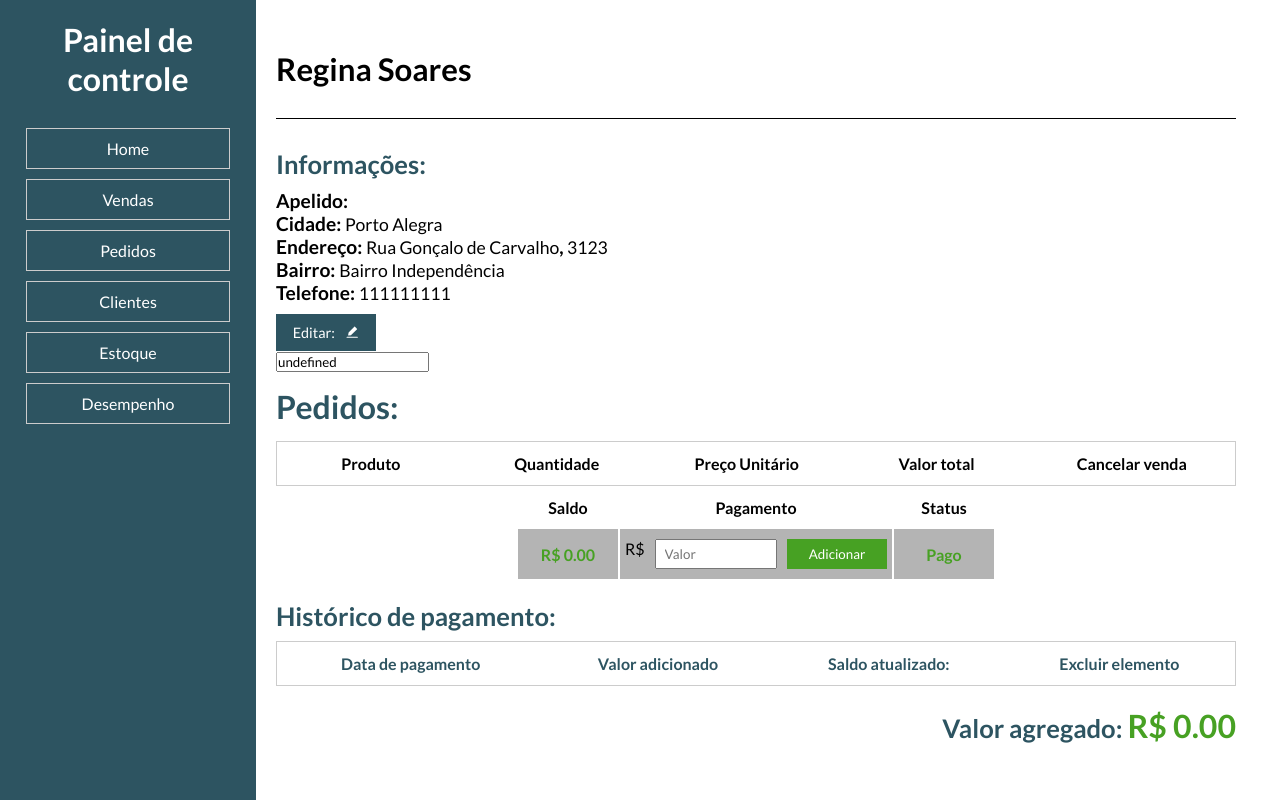
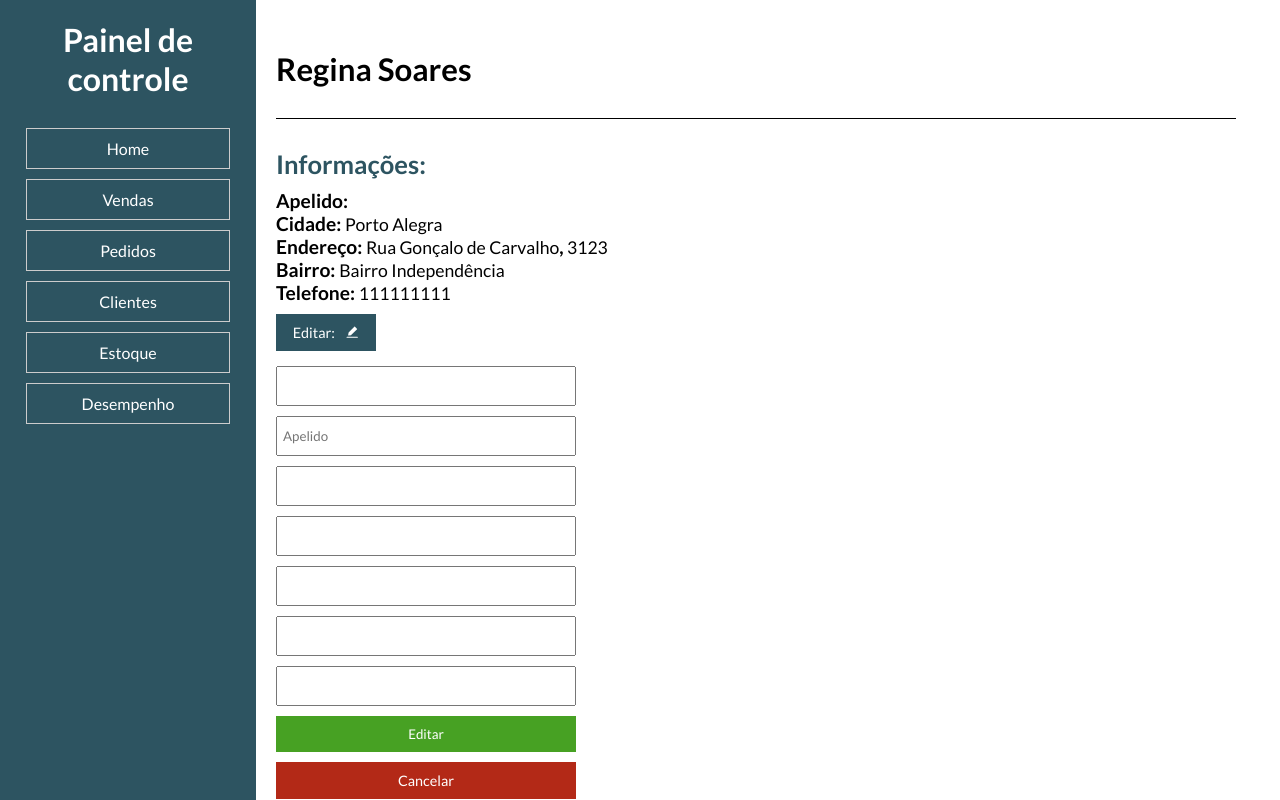
Before and after one commit to heitor2002/gerenciador-de-vendas, a React (Vite) app: page /clientes/1 in a window 1280 px wide. Shown: the top 800 px of the page. Built offline with nearby package versions, Linux system fonts and the light colour scheme; data requests are answered from the project's data file.

Commit message:
refactor: mudançar de componente.

```diff
--- a/src/components/clientsPage/InformationClient.jsx
+++ b/src/components/clientsPage/InformationClient.jsx
@@ -1,18 +1,4 @@
-import { useState } from "react";
-import { AiFillEdit } from "react-icons/ai";
-
 const InformationClient = (props) => {
-  const handleEditProfile = (e) => {
-    e.preventDefault()
-  }
-
-  const [clientName, setClientName] = useState(`${props.name}`);
-  const [clientNickname, setClientNickname] = useState(`${props.nickname}`);
-  const [clientCity, setClientCity] = useState(`${props.city}`);
-  const [clientAddress, setClientAddress] = useState(`${props.address}`);
-  const [clientDistrict, setClientDistrict] = useState(`${props.district}`);
-  const [clientNumberAddress, setClientNumberAddress] = useState(`${props.addressNumber}`);
-  const [clientTellNumber, setClientTellNumber] = useState(`${props.phone}`);
   return (
     <>
       <h2>Informações:</h2>
@@ -26,16 +12,12 @@ const InformationClient = (props) => {
         Endereço: <span>{props.address}</span>,
         <span> {props.addressNumber}</span>
       </h3>
-      <h3>Bairro: <span>{props.district}</span></h3>
+      <h3>
+        Bairro: <span>{props.district}</span>
+      </h3>
       <h3>
         Telefone: <span>{props.phone}</span>
       </h3>
-      <button>Editar:<AiFillEdit /></button>
-      <div className="edit-profile">
-        <form onSubmit={handleEditProfile}>
-          <input type="text" value={clientName}/>
-        </form>
-      </div>
     </>
   );
 };
--- a/src/components/clientsPage/PageClient.jsx
+++ b/src/components/clientsPage/PageClient.jsx
@@ -2,7 +2,9 @@ import { useParams } from "react-router-dom";
 import fetchClients from "../../fetchClients";
 import InformationClient from "./InformationClient";
 import { IoMdClose } from "react-icons/io";
+import { AiFillEdit } from "react-icons/ai";
 import PaymentTable from "./PaymentTable";
+import { useState } from "react";
 
 const PageClient = () => {
   const ports = {
@@ -22,6 +24,20 @@ const PageClient = () => {
   const { dataFetchInformations: sold } = fetchClients(
     `http://localhost:${ports.data}/sales`
   );
+
+  //FORMULÁRIO DE EDIÇÃO DE PERFIL
+
+  const handleEditProfile = (e) => {
+    e.preventDefault()
+  }
+
+  const [clientName, setClientName] = useState("");
+  const [clientNickname, setClientNickname] = useState("");
+  const [clientCity, setClientCity] = useState("");
+  const [clientAddress, setClientAddress] = useState("");
+  const [clientDistrict, setClientDistrict] = useState("");
+  const [clientNumberAddress, setClientNumberAddress] = useState();
+  const [clientTellNumber, setClientTellNumber] = useState();
 
   //MANIPULAÇÃO DE DADOS DE DB.JSON
 
@@ -87,15 +103,17 @@ const PageClient = () => {
 
     fetch(`http://localhost:${ports.stock}/stock`, {
       method: "POST",
-      headers: {"Content-Type": "application/json"},
-      body: JSON.stringify(infoProducts)
-    }).then(() => {
-      fetch(`http://localhost:${ports.data}/sales/` + id, {
-        method: "DELETE"
+      headers: { "Content-Type": "application/json" },
+      body: JSON.stringify(infoProducts),
+    })
+      .then(() => {
+        fetch(`http://localhost:${ports.data}/sales/` + id, {
+          method: "DELETE",
+        });
       })
-    }).then(() => window.location.reload())
+      .then(() => window.location.reload());
 
-    console.log(infoProducts)
+    console.log(infoProducts);
 
     // console.log(infoProducts);
     //PRODUTO RETORNA AO ESTOQUE;
@@ -119,6 +137,31 @@ const PageClient = () => {
                 addressNumber={clientsInformation.clientNumberAddress}
                 phone={clientsInformation.clientTellNumber}
               />
+              <button>
+                Editar:
+                <AiFillEdit />
+              </button>
+              <div className="edit-profile">
+                <form onSubmit={handleEditProfile}>
+                  <input
+                    type="text"
+                    value={clientName}
+                    onChange={(e) => setClientName(e.target.value)}
+                  />
+                  <input
+                    type="text"
+                    value={clientNickname}
+                    placeholder="Apelido"
+                  />
+                  <input type="text" value={clientCity} />
+                  <input type="text" value={clientAddress} />
+                  <input type="number" value={clientNumberAddress} />
+                  <input type="text" value={clientDistrict} />
+                  <input type="number" value={clientTellNumber} />
+                  <input type="submit" value={"Editar"} name={"acao"} />
+                  <button className="cancel-edit-profile">Cancelar</button>
+                </form>
+              </div>
               {/* <InformationClient /> */}
               <div className="requests-list">
                 <h2>Pedidos:</h2>
@@ -133,7 +176,7 @@ const PageClient = () => {
                   {filterKeySold.map((singleProduct) => {
                     let name = singleProduct.selectedProductName;
                     let price = singleProduct.floatInputPrice.toFixed(2);
-                    let selectedPrice = singleProduct.selectedProductPrice
+                    let selectedPrice = singleProduct.selectedProductPrice;
                     let quantity = singleProduct.floatInputQuantity;
                     let key = singleProduct.selectedProductKey;
                     let id = singleProduct.id;
@@ -147,7 +190,18 @@ const PageClient = () => {
                           {(quantity * price).toFixed(2)}
                         </td>
                         <td>
-                          <button className="close-button" onClick={() => handleCancelSale(name, selectedPrice, quantity, key, id)}>
+                          <button
+                            className="close-button"
+                            onClick={() =>
+                              handleCancelSale(
+                                name,
+                                selectedPrice,
+                                quantity,
+                                key,
+                                id
+                              )
+                            }
+                          >
                             <IoMdClose />
                           </button>
                         </td>
--- a/src/styles/components/_Clients.scss
+++ b/src/styles/components/_Clients.scss
@@ -93,7 +93,7 @@
       font-weight: 500;
     }
   }
-  button{
+  button {
     width: 100%;
     max-width: 100px;
     padding: 10px 0;
@@ -102,15 +102,44 @@
     justify-content: center;
     align-items: center;
     gap: 10px;
-    font-size: .9rem;
+    font-size: 0.9rem;
     border: 0;
     background-color: $primary-color;
     color: white;
     cursor: pointer;
   }
-  .edit-profile{
-    h2{
-      color: black;
+
+  .edit-profile {
+    margin-top: 15px;
+    form {
+      display: flex;
+      flex-direction: column;
+      width: 100%;
+      max-width: 300px;
+      gap: 10px;
+      input {
+        padding: 10px 5px;
+      }
+      input[type="submit"] {
+        background-color: $green;
+        border: 0;
+        color: white;
+        cursor: pointer;
+        transition: 0.3s;
+        &:hover {
+          background-color: green;
+        }
+      }
+      button.cancel-edit-profile {
+        width: 100%;
+        max-width: 300px;
+        background-color: $red;
+        transition: 0.3s;
+        margin-top: 0;
+        &:hover {
+          background-color: rgb(117, 21, 21);
+        }
+      }
     }
   }
   .requests-list {
--- a/src/styles/main.css
+++ b/src/styles/main.css
@@ -250,8 +250,38 @@ header ul a li:hover {
   color: white;
   cursor: pointer;
 }
-.single-client .edit-profile h2 {
-  color: black;
+.single-client .edit-profile {
+  margin-top: 15px;
+}
+.single-client .edit-profile form {
+  display: flex;
+  flex-direction: column;
+  width: 100%;
+  max-width: 300px;
+  gap: 10px;
+}
+.single-client .edit-profile form input {
+  padding: 10px 5px;
+}
+.single-client .edit-profile form input[type=submit] {
+  background-color: #47a123;
+  border: 0;
+  color: white;
+  cursor: pointer;
+  transition: 0.3s;
+}
+.single-client .edit-profile form input[type=submit]:hover {
+  background-color: green;
+}
+.single-client .edit-profile form button.cancel-edit-profile {
+  width: 100%;
+  max-width: 300px;
+  background-color: #b32917;
+  transition: 0.3s;
+  margin-top: 0;
+}
+.single-client .edit-profile form button.cancel-edit-profile:hover {
+  background-color: rgb(117, 21, 21);
 }
 .single-client .requests-list {
   width: 100%;
```
Also changed, not shown: 1 other file (tests, documents, lock files or other folders).
